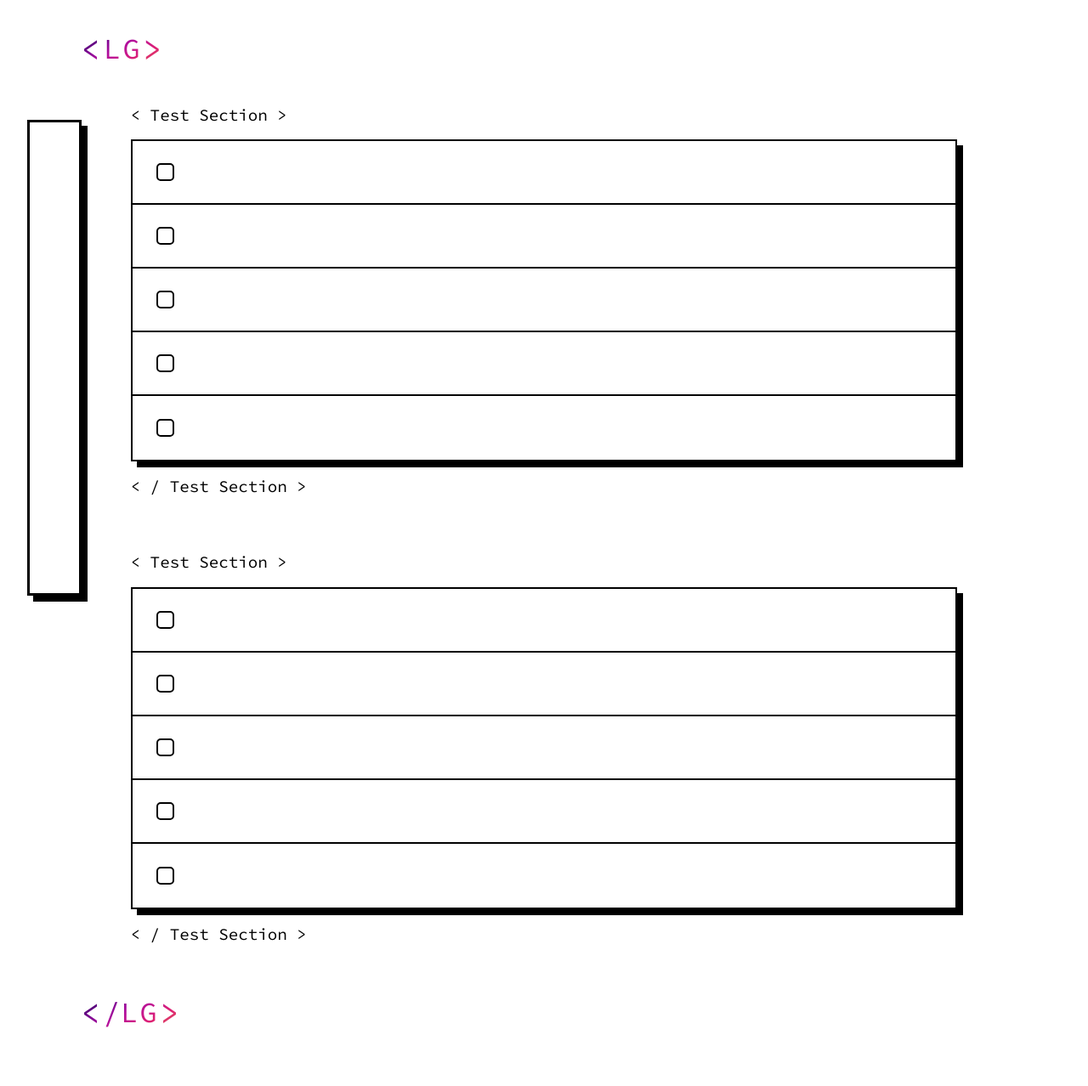
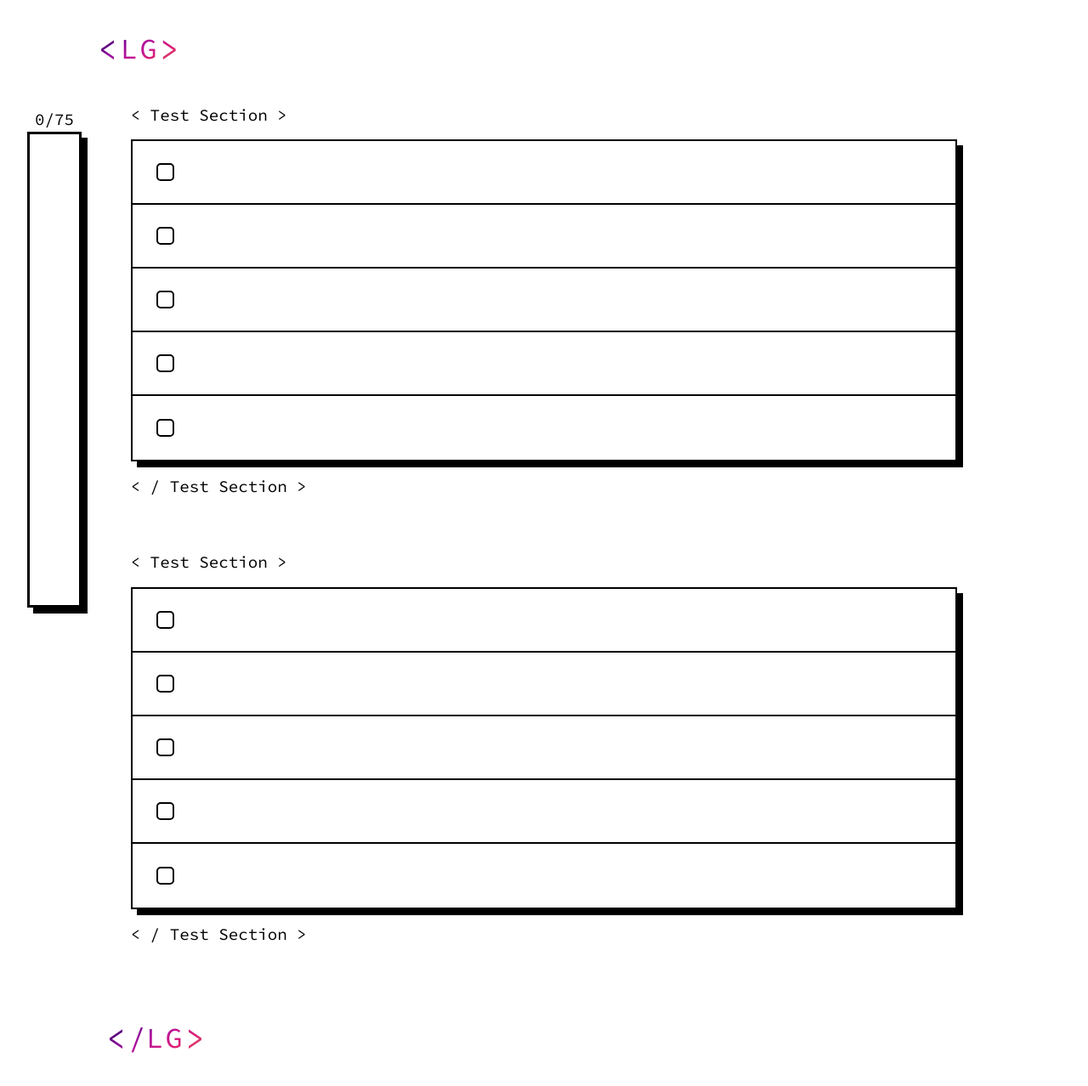
Before and after one commit to ElliotAdinolfi/LeetGrind, a Next.js app: page / in a window 1280 px wide. Shown: the top 1278 px of the page at 85% size. Built offline with nearby package versions, Linux system fonts and the light colour scheme.

Commit message:
bug fix(status bar)

```diff
--- a/components/StatusBar.tsx
+++ b/components/StatusBar.tsx
@@ -11,6 +11,9 @@ const StatusBar = ({ numDone }: StatusBarProps) => {
 
   return (
     <div className={styles.statusContainer}>
+      <div className={styles.number}>
+        {numDone}/75
+      </div>
       <div className={styles.fullBar}>
         <div className={styles.doneBar} style={{ height: `${percent}vh` }}>
 
--- a/styles/Nav.module.css
+++ b/styles/Nav.module.css
@@ -11,6 +11,7 @@
   display: flex;
   align-items: center;
   height: 4vh;
+  margin-left: 20px;
   background: linear-gradient(150deg, #29005c, #520379, #850895, #af0e9d, #c7178c, #de2074, #dd4264, #dd6262);
   background-size: 100%;
   background-clip: text;
@@ -39,7 +40,9 @@
 }
 
 .footer {
-  margin-bottom: 50px;
+  margin-bottom: 30px;
+  margin-left: 20px;
+  margin-top: 30px;
   min-width: 100%;
   display: flex;
   padding: 2% 5%;
--- a/styles/StatusBar.module.css
+++ b/styles/StatusBar.module.css
@@ -1,4 +1,5 @@
 .statusContainer {
+  font-size: 1.2rem;
   height: 80%;
   width: 10%;
   position: fixed;
@@ -6,11 +7,13 @@
   display: flex;
   align-items: center;
   justify-content: center;
+  flex-direction: column;
 }
 
 .fullBar {
   width: 50%;
   max-width: 80px;
+  max-height: 680px;
   height: 70vh;
   display: flex;
   align-items: flex-end;
@@ -20,9 +23,9 @@
 
 .doneBar {
   position: fixed;
-  background-color: var(--success);
+  background: linear-gradient(0deg, #05c662, #05c863, #05cb64, #05cd66, #05cf67, #05d268, #05d469, #06d66a, #06d96b, #06db6d, #06de6e, #06e06f);
   width: 4.55%;
   max-width: 74px;
   transition: .5s;
-  max-height: 69.6vh;
+  max-height: 675px;
 }
```
